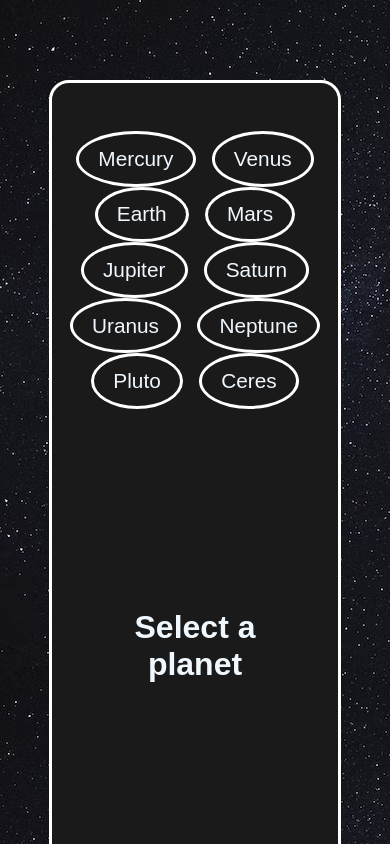
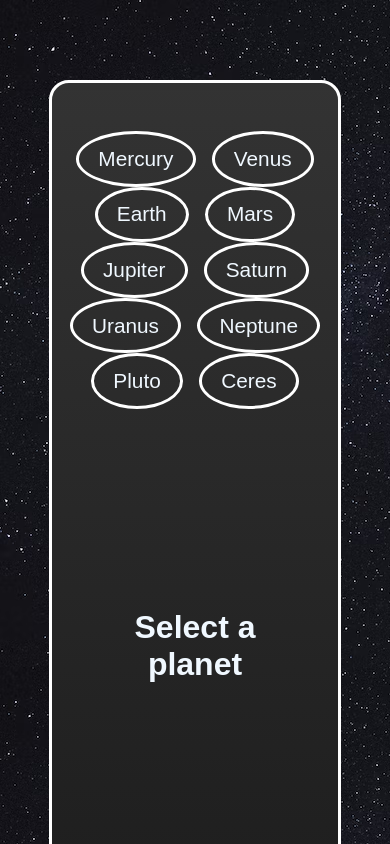
Before and after one commit to AlessandroCarrozza/react-solar-system, a React (Vite) app: page / in a window 390 px wide. Shown: the top 844 px of the page. Built offline with nearby package versions, Linux system fonts and the light colour scheme; a web font is replaced by a local one.

Commit message:
working on responsive

```diff
--- a/src/App.css
+++ b/src/App.css
@@ -6,7 +6,7 @@ body {
   text-align: center;
   width: 75%;
   margin: 5rem auto 0;
-  background-color: #1a1a1a;
+  background: linear-gradient(to top, #1a1a1a, #333333);
   color: aliceblue;
   border-radius: 20px;
 }
```
